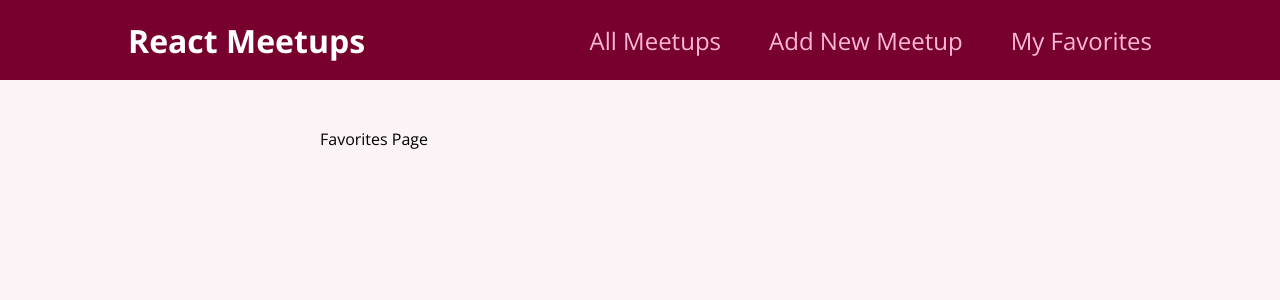
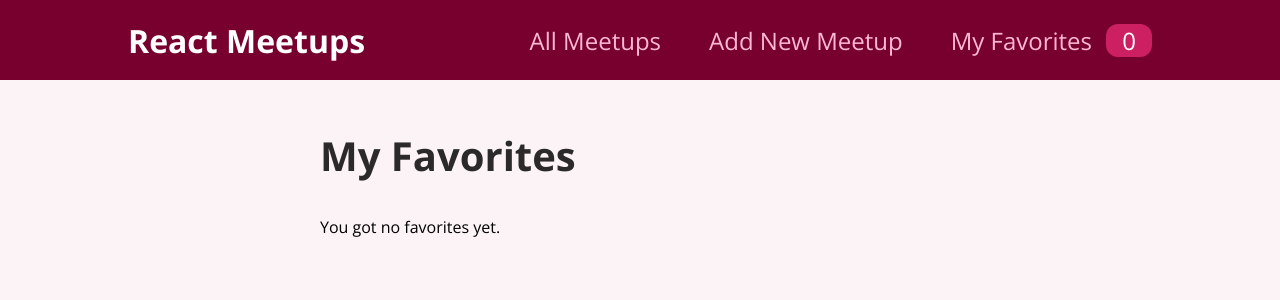
Before and after one commit to OzanYasin/ReactJS-Projects, a React (Create React App) app in the folder Projects/meetup-exercise/: page /favorites in a window 1280 px wide. Shown: the top 300 px of the page. Built offline with nearby package versions, Linux system fonts and the light colour scheme.

Commit message:
meetup-exercose END

```diff
--- a/Projects/meetup-exercise/src/components/layout/MainNavigation.js
+++ b/Projects/meetup-exercise/src/components/layout/MainNavigation.js
@@ -1,8 +1,12 @@
+import { useContext } from 'react';
 import { Link } from 'react-router-dom';
 
 import classes from './MainNavigation.module.css';
+import FavoritesContext from '../../store/favorites-context';
 
 function MainNavigation() {
+  const favoritesCtx = useContext(FavoritesContext);
+
   return (
     <header className={classes.header}>
       <div className={classes.logo}>React Meetups</div>
@@ -15,7 +19,12 @@
             <Link to="/new-meetup">Add New Meetup</Link>
           </li>
           <li>
-            <Link to="/favorites">My Favorites</Link>
+            <Link to="/favorites">
+              My Favorites{' '}
+              <span className={classes.badge}>
+                {favoritesCtx.totalFavorites}
+              </span>
+            </Link>
           </li>
         </ul>
       </nav>
--- a/Projects/meetup-exercise/src/components/meetups/MeetupItem.js
+++ b/Projects/meetup-exercise/src/components/meetups/MeetupItem.js
@@ -1,20 +1,21 @@
 import { useContext } from 'react';
+
 import Card from '../ui/Card';
 import classes from './MeetupItem.module.css';
 import FavoritesContext from '../../store/favorites-context';
 
 function MeetupItem(props) {
-  const favoriteCtx = useContext(FavoritesContext);
+  const favoritesCtx = useContext(FavoritesContext);
 
-  const itemIsFavorite = favoriteCtx.itemIsFavorite(props.id);
+  const itemIsFavorite = favoritesCtx.itemIsFavorite(props.id);
 
   function toggleFavoriteStatusHandler() {
     if (itemIsFavorite) {
-      favoriteCtx.removeFavorite(props.id);
+      favoritesCtx.removeFavorite(props.id);
     } else {
-      favoriteCtx.addFavorite({
+      favoritesCtx.addFavorite({
         id: props.id,
-        title: props.title,
+        // title: props.title,
         description: props.description,
         image: props.image,
         address: props.address,
--- a/Projects/meetup-exercise/src/pages/Favorites.js
+++ b/Projects/meetup-exercise/src/pages/Favorites.js
@@ -1,5 +1,24 @@
+import { useContext } from 'react';
+import FavoritesContext from '../store/favorites-context';
+import MeetupList from '../components/meetups/MeetupList';
+
 function FavoritesPage() {
-  return <div>Favorites Page</div>;
+  const favoritesCtx = useContext(FavoritesContext);
+
+  let content;
+
+  if (favoritesCtx.totalFavorites === 0) {
+    content = <p>You got no favorites yet.</p>;
+  } else {
+    content = <MeetupList meetups={favoritesCtx.favorites} />;
+  }
+
+  return (
+    <section>
+      <h1>My Favorites</h1>
+      {content}
+    </section>
+  );
 }
 
 export default FavoritesPage;
--- a/Projects/meetup-exercise/src/store/favorites-context.js
+++ b/Projects/meetup-exercise/src/store/favorites-context.js
@@ -19,7 +19,7 @@
 
   function removeFavoriteHandler(meetupId) {
     setUserFavorites((prevUserFavorites) => {
-      return prevUserFavorites.filter((meetup) => meetup.Id !== meetupId);
+      return prevUserFavorites.filter((meetup) => meetup.id !== meetupId);
     });
   }
 
```
